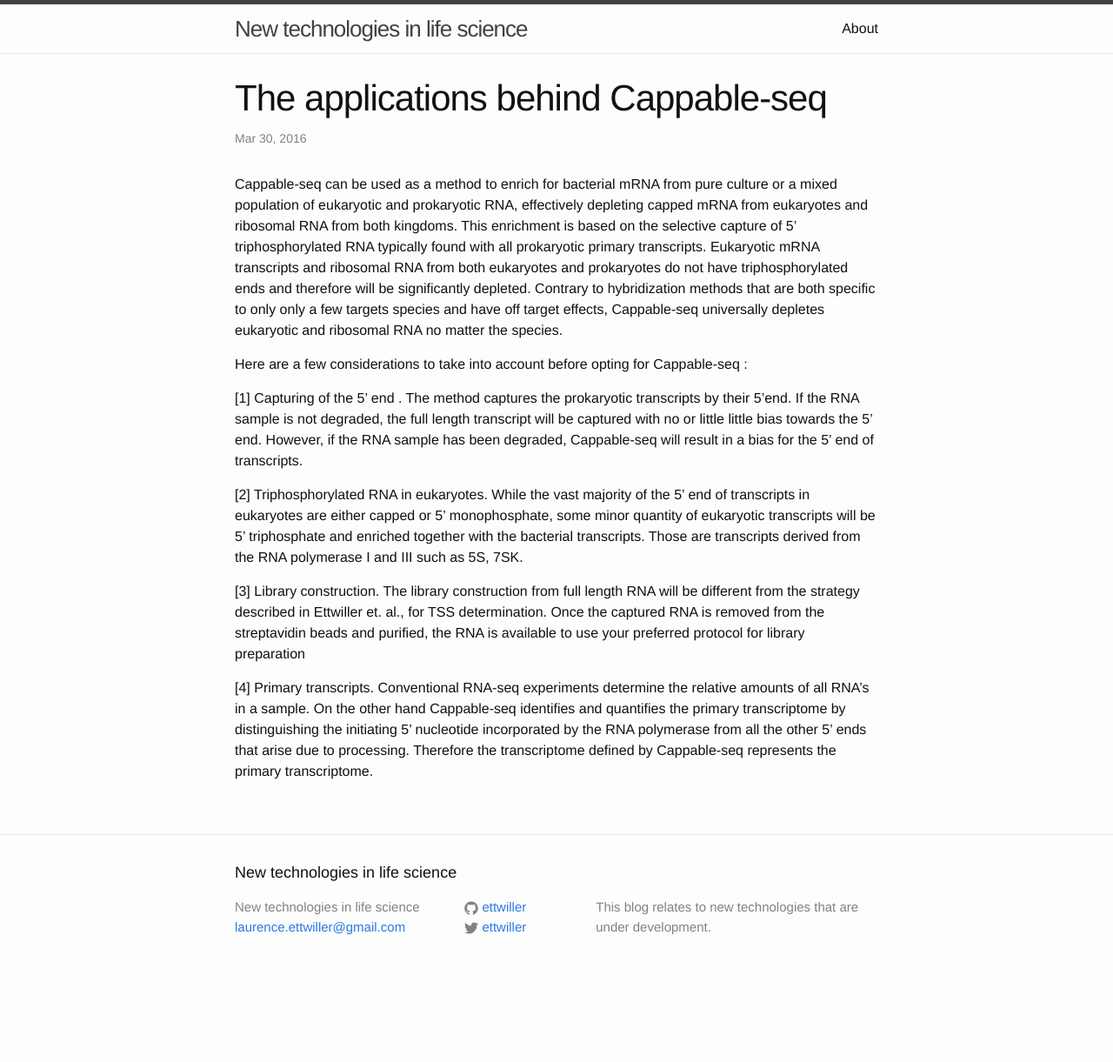
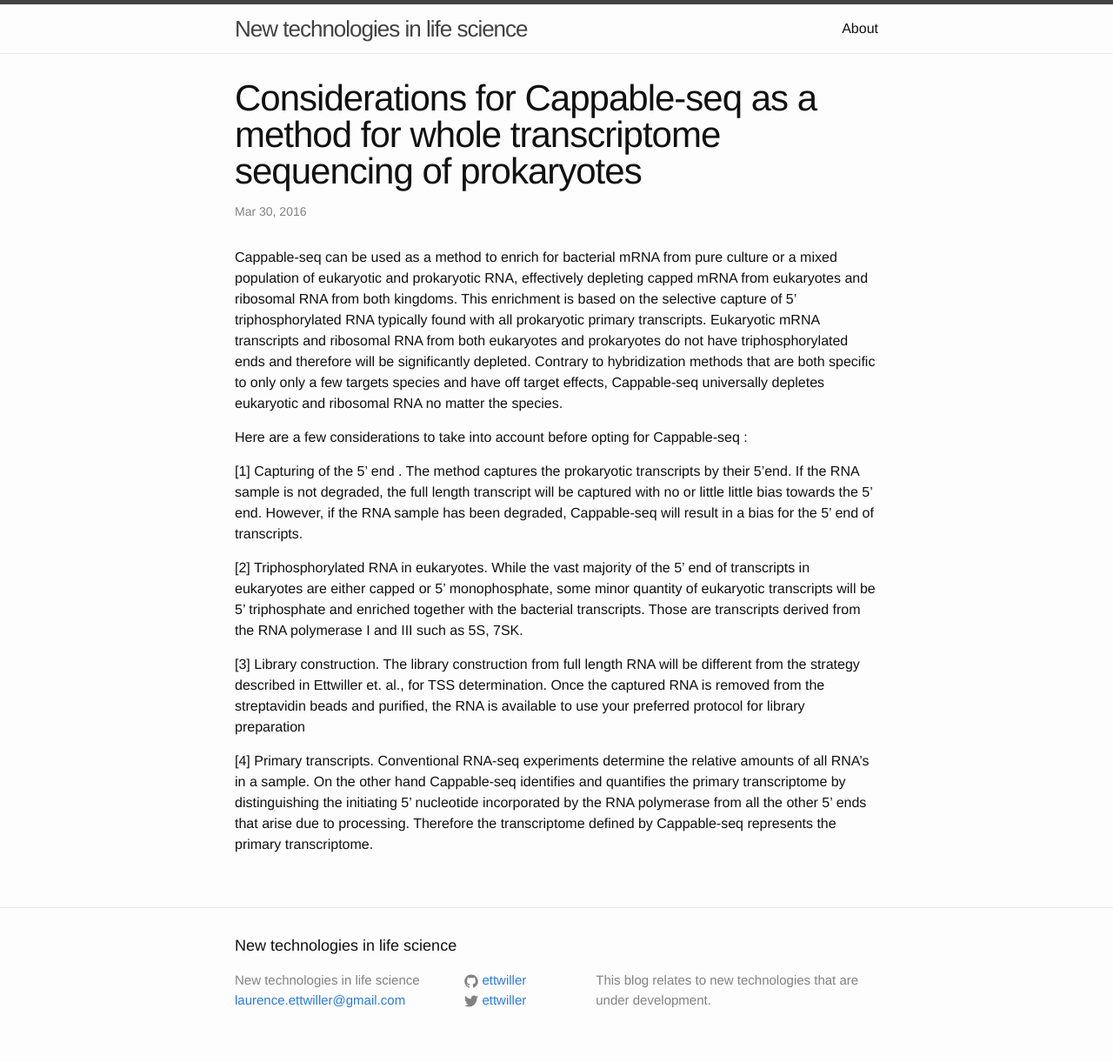
Before and after one commit to Ettwiller/blog, a Jekyll site: the page built from _posts/2016-03-30-cappable-seq.markdown, in a window 1280 px wide. Shown: the whole page at 87% size. Built offline with Jekyll 4.4.1, drawn with Linux system fonts in a browser that asks for light colours; before the commit the page ends 1137 px from its top, so only the background shows below that.

Commit message:
Update 2016-03-30-cappable-seq.markdown

```diff
--- a/_posts/2016-03-30-cappable-seq.markdown
+++ b/_posts/2016-03-30-cappable-seq.markdown
@@ -1,6 +1,6 @@
 ---
 layout: post
-title: "The applications behind Cappable-seq"
+title: "Considerations for Cappable-seq as a method for whole transcriptome sequencing of prokaryotes"
 date: "2016-03-30 12:02:16 -0400"
 categories: Cappable-seq
 published: true
```
